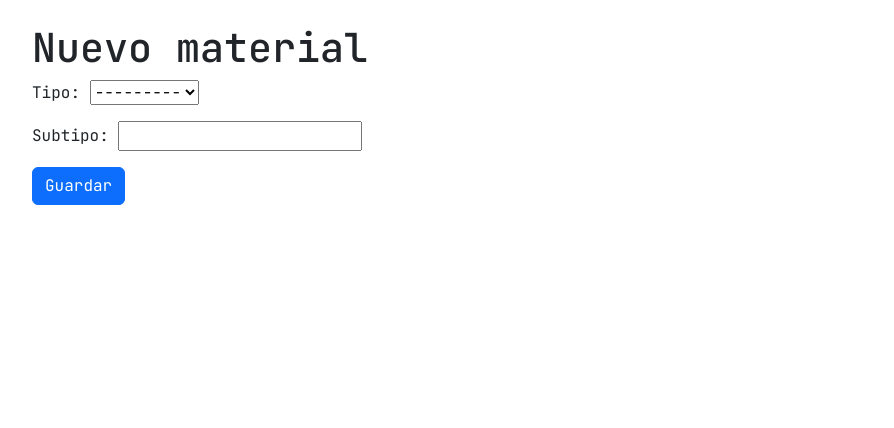
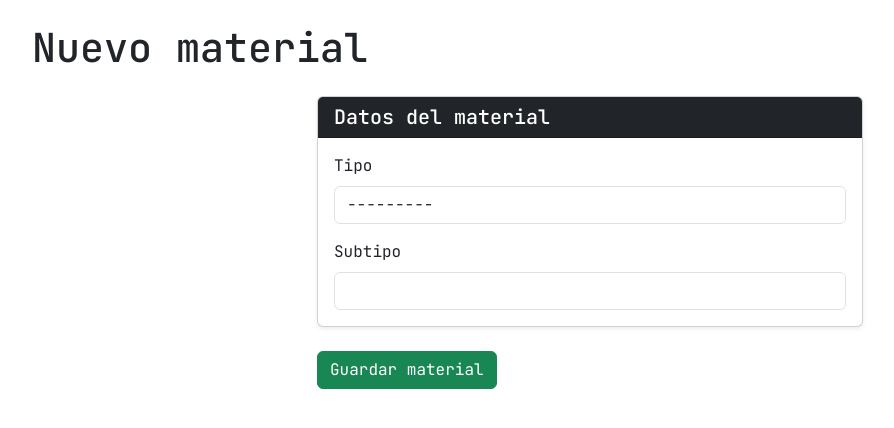
Before and after one commit to david-jalon/zaiko, a Django app: page /materiales/nuevo/ in a window 1280 px wide. Shown: the part 56-484 px from the top of the page, without its empty margins (50-944 px from the left). Run offline with Django 5.2, Linux system fonts and the light colour scheme; the visitor is signed in with stand-in values (Sample User, id 1).

Commit message:
new style materials

```diff
--- a/inventory/forms.py
+++ b/inventory/forms.py
@@ -1,6 +1,6 @@
 from django import forms
 from django.forms import inlineformset_factory
-from .models import PrintOrder, PrintOrderItem, Spool
+from .models import Material, PrintOrder, PrintOrderItem, Spool
 
 
 class PrintOrderForm(forms.ModelForm):
@@ -79,3 +79,13 @@ class SpoolForm(forms.ModelForm):
     class Meta:
         model = Spool
         fields = ["material", "color", "marca", "diametro", "costo_por_kg", "peso_inicial", "peso_actual", "estado", "fecha_compra"]
+
+class MaterialForm(forms.ModelForm):
+    def __init__(self, *args, **kwargs):
+        super().__init__(*args, **kwargs)
+        for field in self.fields.values():
+            field.widget.attrs.update({"class": "form-control"})
+
+    class Meta:
+        model = Material
+        fields = ["tipo", "subtipo"]
--- a/inventory/templates/inventory/material_form.html
+++ b/inventory/templates/inventory/material_form.html
@@ -3,11 +3,34 @@
 {% block title %}Nuevo material — Zaiko{% endblock %}
 
 {% block content %}
-<h1>{% if object %}Editar material{% else %}Nuevo material{% endif %}</h1>
+<h1 class="mb-4">{% if object %}Editar material{% else %}Nuevo material{% endif %}</h1>
 
-<form method="post">
-    {% csrf_token %}
-    {{ form.as_p }}
-    <button type="submit" class="btn btn-primary">Guardar</button>
-</form>
+<div class="row justify-content-center">
+    <div class="col-lg-6 col-md-8">
+        <form method="post">
+            {% csrf_token %}
+            <div class="card shadow-sm mb-4">
+                <div class="card-header bg-dark text-white">
+                    <h5 class="mb-0">Datos del material</h5>
+                </div>
+                <div class="card-body">
+                    <div class="row g-3">
+                        <div class="col-12">
+                            <label class="form-label">{{ form.tipo.label }}</label>
+                            {{ form.tipo }}
+                        </div>
+                        <div class="col-12">
+                            <label class="form-label">{{ form.subtipo.label }}</label>
+                            {{ form.subtipo }}
+                        </div>
+                    </div>
+                    {% if form.errors %}
+                        <div class="alert alert-danger mt-3">{{ form.errors }}</div>
+                    {% endif %}
+                </div>
+            </div>
+            <button type="submit" class="btn btn-success">Guardar material</button>
+        </form>
+    </div>
+</div>
 {% endblock %}
--- a/inventory/views.py
+++ b/inventory/views.py
@@ -6,8 +6,7 @@ from django.views.generic import ListView, CreateView, UpdateView, DeleteView
 from django.urls import reverse_lazy
 from django.db.models import Sum, Count
 from .models import PrintOrder, Printer, Spool, Material, Color, StockThreshold
-from .forms import PrintOrderForm, PrintOrderItemFormSet, SpoolForm
-import csv
+from .forms import PrintOrderForm, PrintOrderItemFormSet, SpoolForm, MaterialForm
 from django.http import HttpResponse
 
 
@@ -50,13 +49,13 @@ class MaterialListView(LoginRequiredMixin, OperatorRequiredMixin, ListView):
 class MaterialCreateView(LoginRequiredMixin, OperatorRequiredMixin, CreateView):
     model = Material
     template_name = "inventory/material_form.html"
-    fields = ["tipo", "subtipo"]
+    form_class = MaterialForm
     success_url = reverse_lazy("material_list")
 
 class MaterialUpdateView(LoginRequiredMixin, OperatorRequiredMixin, UpdateView):
     model = Material
     template_name = "inventory/material_form.html"
-    fields = ["tipo", "subtipo"]
+    form_class = MaterialForm
     success_url = reverse_lazy("material_list")
 
 class MaterialDeleteView(LoginRequiredMixin, OperatorRequiredMixin, DeleteView):
```
Also changed, not shown: inventory/templates/inventory/material_confirm_delete.html (+17 -8 lines), inventory/templates/inventory/material_list.html (+20 -5 lines).
